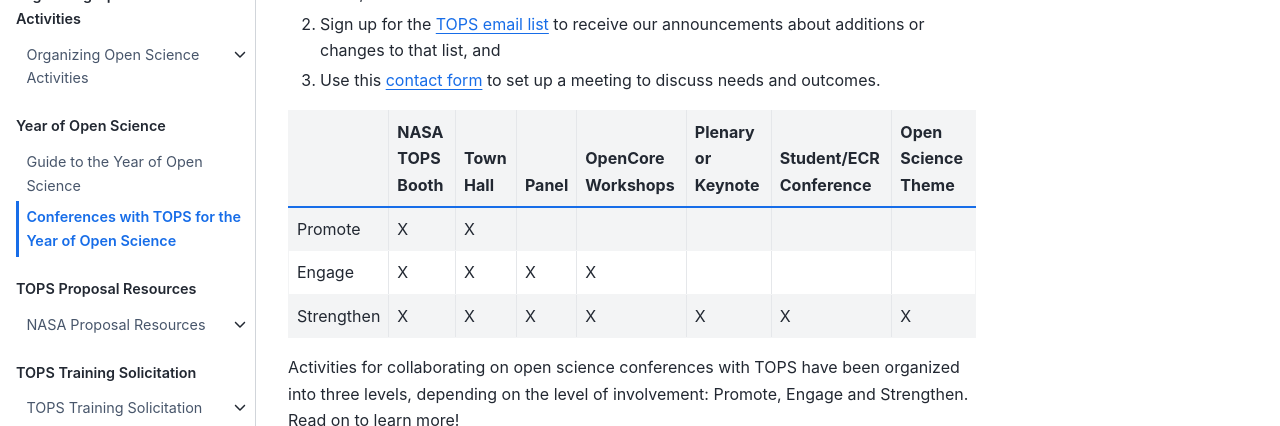
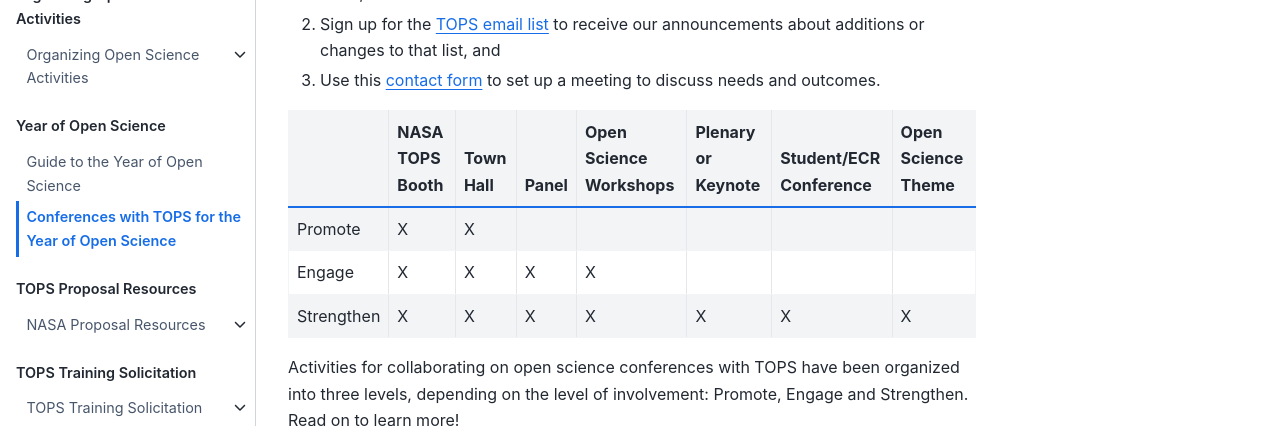
Before and after one commit to nasa/Transform-to-Open-Science-Book, a Jupyter Book: the page built from Year_of_Open_Science_Guide/conferences_for_the_year_of_open_science.md, in a window 1280 px wide and 900 px high. Shown: the part 422-848 px from the top of the window. Built offline with Jupyter Book 1.0.4 settings and Sphinx 7.4.7 and the Sphinx Book theme 1.1.4, drawn with Linux system fonts in a browser that asks for light colours.

Commit message:
Update conferences_for_the_year_of_open_science.md

```diff
--- a/Year_of_Open_Science_Guide/conferences_for_the_year_of_open_science.md
+++ b/Year_of_Open_Science_Guide/conferences_for_the_year_of_open_science.md
@@ -8,7 +8,7 @@
 2. Sign up for the [TOPS email list](https://docs.google.com/forms/d/e/1FAIpQLSeb_6PdbaPYFcVwXWgMJ053Q_pF2rW2YOu51Qmrh5nWaRYc7Q/viewform) to receive our announcements about additions or changes to that list, and
 3. Use this [contact form](https://forms.gle/Um3KpsZw2FHXpNju9) to set up a meeting to discuss needs and outcomes.
 
-|            | NASA TOPS Booth | Town Hall | Panel | OpenCore Workshops | Plenary or Keynote | Student/ECR Conference | Open Science Theme |
+|            | NASA TOPS Booth | Town Hall | Panel | Open Science Workshops | Plenary or Keynote | Student/ECR Conference | Open Science Theme |
 | ---------- | --------------- | --------- | ----- | ------------------ | ------------------ | ---------------------- | ------------------ |
 | Promote    | X               | X         |       |                    |                    |                        |                    |
 | Engage     | X               | X         | X     | X                  |                    |                        |                    |
```
